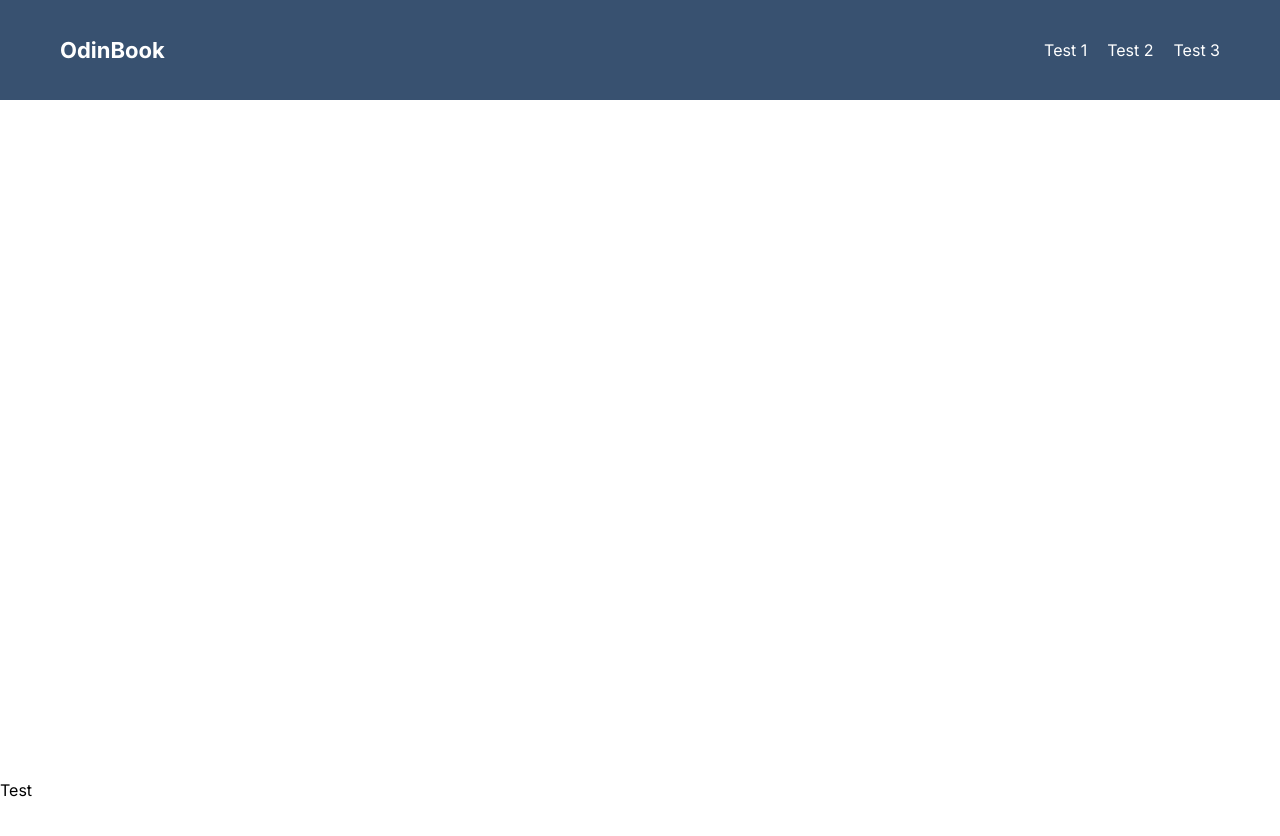
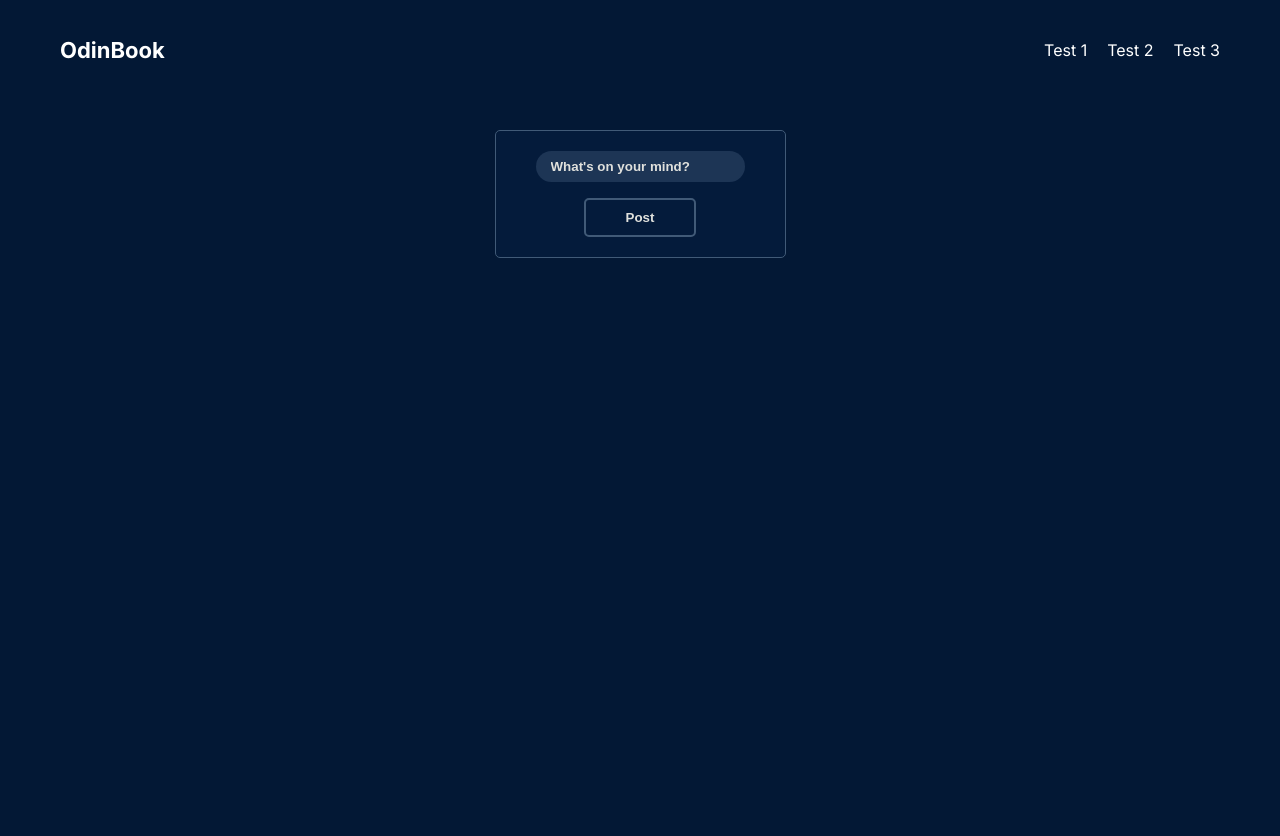
Before and after one commit to MarekRykaczewski/odin-book, a Next.js app: page / in a window 1280 px wide. Shown: the top 836 px of the page. Before the commit the page ends 800 px from the top, so only its background shows below. Built offline with nearby package versions, Linux system fonts and the light colour scheme.

Commit message:
add form and change styling

```diff
--- a/src/app/globals.css
+++ b/src/app/globals.css
@@ -8,6 +8,7 @@ html,
 body {
   max-width: 100vw;
   overflow-x: hidden;
+  background-color: #031835;
 }
 
 a {
--- a/src/app/layout.tsx
+++ b/src/app/layout.tsx
@@ -17,8 +17,8 @@ export default function RootLayout({
   return (
     <html lang="en">
       <body className={inter.className}>
+        <Navbar  />
         <div className='container'>
-        <Navbar  />
         {children}
         </div>
       </body>
--- /dev/null
+++ b/src/app/page.module.css
@@ -0,0 +1,44 @@
+.container {
+    display: flex;
+    padding: 30px 60px;
+    justify-content: center;
+}
+
+.form {
+    display: flex;
+    flex-direction: column;
+    padding: 20px 40px;
+    background-color: #041B3B;
+    border: 1px solid #415A77;
+    border-radius: 5px;
+    gap: 16px;
+    align-items: center;
+}
+
+.input {
+    padding: 8px 15px;
+    border-radius: 25px;
+    border: none;
+    color: #E0E1DD;
+    font-weight: bold;
+    background-color: #1D3555;
+}
+
+.input::placeholder {
+    color: #E0E1DD;
+}
+
+.button {
+    padding: 10px 40px;
+    color: #E0E1DD;
+    border: 2px solid #415A77;
+    background-color: #041B3B;
+    border-radius: 5px;
+    font-weight: bold;
+    transition: 0.1s;
+}
+
+.button:hover {
+    background-color: #1D3555;
+    transition: 0.1s;
+}
--- a/src/app/page.tsx
+++ b/src/app/page.tsx
@@ -3,8 +3,11 @@ import styles from './page.module.css'
 
 export default function Home() {
   return (
-    <div>
-      Test
+    <div className={styles.container}>
+      <form action="" className={styles.form}>
+        <input className={styles.input} placeholder="What's on your mind?" type="text" name="" id="" />
+        <button className={styles.button}>Post</button>
+      </form>
     </div>
   )
 }
--- a/src/components/navbar/navbar.module.css
+++ b/src/components/navbar/navbar.module.css
@@ -3,7 +3,7 @@
     display: flex;
     justify-content: space-between;
     align-items: center;
-    background-color: #385170;
+    background-color: transparent;
     padding: 0 60px;
     color: white;
 }
```
